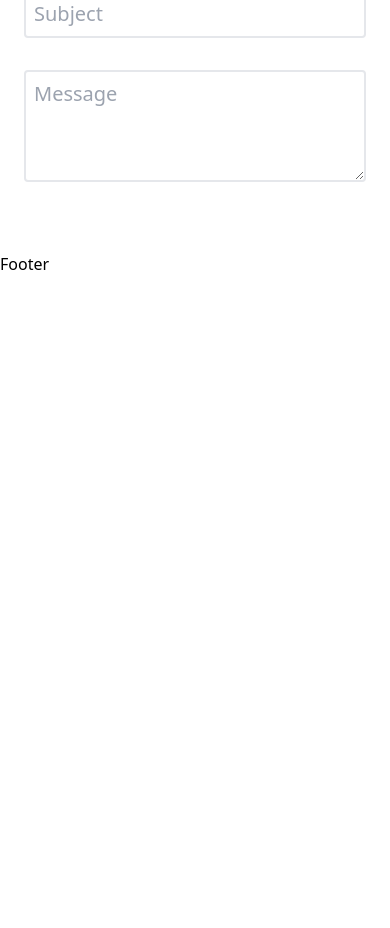
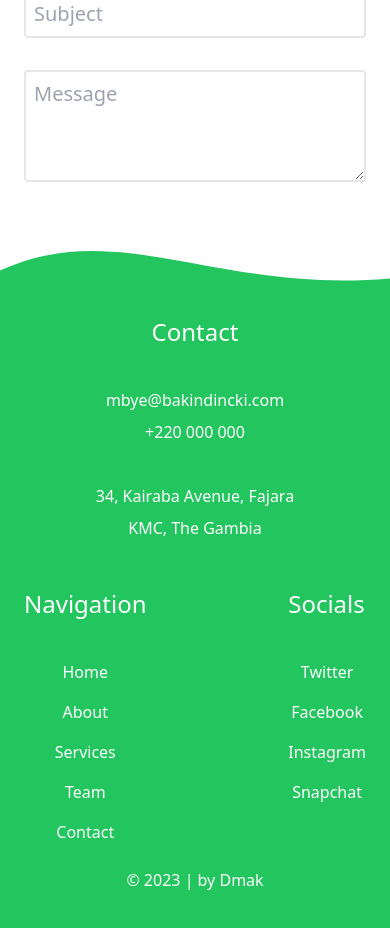
Before and after one commit to Essa-D-Bah/roots_and_reforest, a React (Vite) app: page / in a window 390 px wide. Shown: the part 4700-5628 px from the top of the page. Before the commit the page ends 4976 px from the top, so only its background shows below. Built offline with nearby package versions, Linux system fonts and the light colour scheme.

Commit message:
footer added

```diff
--- a/src/components/Contact.jsx
+++ b/src/components/Contact.jsx
@@ -1,6 +1,6 @@
 export default function Contact() {
   return (
-    <div className="py-16">
+    <div className="pt-16">
       <h2 className="text-green-500 text-center text-3xl font-bold">
         Contact Us
       </h2>
--- a/src/components/Footer.jsx
+++ b/src/components/Footer.jsx
@@ -1,5 +1,46 @@
 export default function Footer() {
   return (
-    <div>Footer</div>
-  )
+    <section>
+      <svg viewBox="0 0 500 200" className="mt-[-50px] md:mt-[-150px] lg:mt-[-350px]">
+        <g transform="scale(1, -1) translate(0, -200)">
+          <path
+            d="M 0 30 C 150 100 280 0 500 20 L 500 0 L 0 0"
+            className="fill-current text-green-500"
+          ></path>
+        </g>
+      </svg>
+      <footer className="bg-gray-800 p-6 text-white bg-green-500 mt-[-2px]">
+        <div className="md:flex justify-around">
+          <div className="text-center md:text-end">
+            <h2 className="text-2xl font-800 mb-8">Contact</h2>
+            <p className="py-2">mbye@bakindincki.com</p>
+            <p className="mb-8">+220 000 000</p>
+            <p className="py-2">34, Kairaba Avenue, Fajara</p>
+            <p className="">KMC, The Gambia</p>
+          </div>
+
+          <div className="flex justify-between md:w-3/5 md:justify-around">
+            <div className="pt-4 md:pt-0">
+              <h2 className="text-2xl font-800 mt-8 mb-8 md:mt-0">Navigation</h2>
+              <p className="py-2 text-center">Home</p>
+              <p className="py-2 text-center">About</p>
+              <p className="py-2 text-center">Services</p>
+              <p className="py-2 text-center">Team</p>
+              <p className="py-2 text-center">Contact</p>
+            </div>
+            <div className="pt-4 md:pt-0">
+              <h2 className="text-2xl font-800 mt-8 mb-8 md:mt-0">Socials</h2>
+              <p className="py-2 text-center">Twitter</p>
+              <p className="py-2 text-center">Facebook</p>
+              <p className="py-2 text-center">Instagram</p>
+              <p className="py-2 text-center">Snapchat</p>
+            </div>
+          </div>
+        </div>
+        <p className="text-center py-4">
+          © {new Date().getFullYear()} | by {"Dmak"}
+        </p>
+      </footer>
+    </section>
+  );
 }
--- a/src/components/Intro.jsx
+++ b/src/components/Intro.jsx
@@ -1,6 +1,6 @@
 function Intro() {
   return (
-    <div className="md:w-2/3 mx-auto my-0 mt-16">
+    <div className="md:w-5/6 mx-auto my-0 mt-16">
       <h1 className="text-green-500 text-3xl font-bold text-center pb-4">About Us</h1>
       <p className="text-slate-700 px-2 md:text-center">
         Lorem ipsum dolor, sit amet consectetur adipisicing elit. Vel obcaecati
--- a/src/components/OurMission.jsx
+++ b/src/components/OurMission.jsx
@@ -2,7 +2,7 @@
 
 export default function OurMission() {
   return (
-    <div className="md:w-2/3 mx-auto my-0 mt-16">
+    <div className="md:w-5/6 mx-auto my-0 mt-16">
     <h1 className="text-green-500 text-3xl font-bold text-center pb-4">Our Mission</h1>
     <p className="text-slate-700 px-2 md:text-center">
       Lorem ipsum dolor, sit amet consectetur adipisicing elit. Vel obcaecati
--- /dev/null
+++ b/src/components/Teams.jsx
@@ -0,0 +1,6 @@
+
+export default function Teams() {
+  return (
+    <div>Teams</div>
+  )
+}
```
